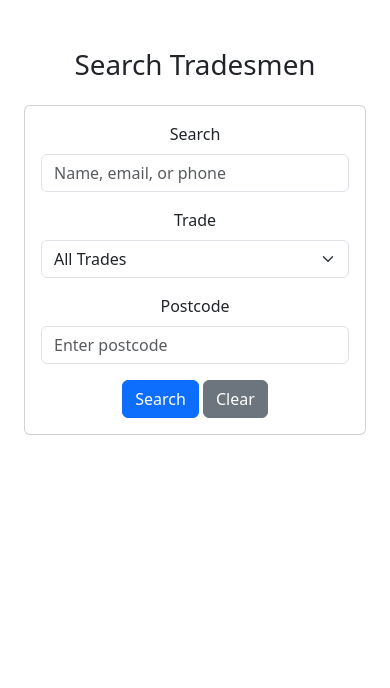
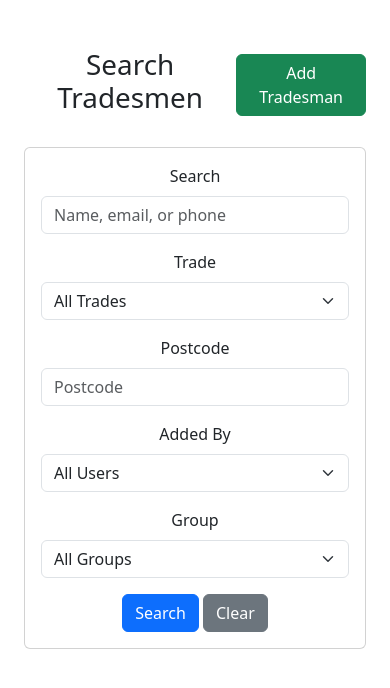
Before and after one commit to kevinruns/fair-price-jobs, a Flask app: page /search_tradesmen in a window 390 px wide. Shown: the part 58-746 px from the top of the page. Run offline with Flask 3, Linux system fonts and the light colour scheme; the visitor is signed in with stand-in values (Sample User, id 1); data that the repository does not hold is empty; some libraries are stand-ins or nearby versions.

Commit message:
Summary of Changes Enhanced Search Functionality Added "Added By" column to search_tradesmen results showing who entered each tradesman Updated search form layout to accommodate new filters (5 columns instead of 3) Added search by user and group functionality with dropdown filters Changed search results sorting to prioritize by number of jobs, then by rating Added "Add Tradesman" button to search page header for easy access Fixed Top Rated Tradesmen Display Resolved issue where tradesmen without ratings weren't appearing in the list Removed HAVING AVG(j.rating) IS NOT NULL filter that excluded unrated tradesmen Updated template to show "No Rating" badge for tradesmen without job history Changed sorting to ORDER BY AVG(j.rating) DESC NULLS LAST to include all tradesmen Database Query Improvements Enhanced search queries to include user information and group relationships Added proper JOIN clauses to fetch "Added By" data Improved sorting logic for better user experience Maintained backward compatibility with existing functionality User Experience Enhancements Better visual hierarchy with consistent button styling Improved empty states with helpful messaging Enhanced search capabilities with multiple filter options More comprehensive tradesman information display Technical Updates Updated SQL queries to work with new schema structure Added proper error handling for missing data Improved template logic for conditional display Maintained responsive design across all screen sizes The search functionality now provides comprehensive filtering and better ranking of results, while the Top Rated Tradesmen section properly displays all available tradesmen regardless of their rating status.

```diff
--- a/app.py
+++ b/app.py
@@ -92,8 +92,7 @@ def index():
                 WHERE ug1.user_id = ? AND ug1.status IN ('member', 'admin', 'creator')
             )
             GROUP BY t.id
-            HAVING AVG(j.rating) IS NOT NULL
-            ORDER BY AVG(j.rating) DESC, COUNT(j.id) DESC
+            ORDER BY AVG(j.rating) DESC NULLS LAST, COUNT(j.id) DESC
             LIMIT 10
         """, (user_id, user_id, user_id)).fetchall()
 
@@ -832,9 +831,13 @@ def search_tradesmen():
         query = """
             SELECT DISTINCT t.*,
                    COUNT(j.id) as job_count,
-                   AVG(j.rating) as avg_rating
+                   AVG(j.rating) as avg_rating,
+                   u.username as added_by_username,
+                   u.id as added_by_user_id
             FROM tradesmen t
             LEFT JOIN jobs j ON t.id = j.tradesman_id
+            JOIN user_tradesmen ut ON t.id = ut.tradesman_id
+            JOIN users u ON ut.user_id = u.id
             WHERE 1=1
         """
         params = []
@@ -852,7 +855,7 @@ def search_tradesmen():
             query += " AND t.postcode LIKE ?"
             params.append(f"{postcode}%")
 
-        query += " GROUP BY t.id ORDER BY avg_rating DESC NULLS LAST"
+        query += " GROUP BY t.id ORDER BY COUNT(j.id) DESC, avg_rating DESC NULLS LAST"
 
         tradesmen = db.execute(query, params).fetchall()
         tradesmen = [dict(row) for row in tradesmen]
--- a/templates/search_tradesmen.html
+++ b/templates/search_tradesmen.html
@@ -6,19 +6,24 @@
 
 {% block main %}
     <div class="container">
-        <h1 class="mb-4">Search Tradesmen</h1>
+        <div class="d-flex justify-content-between align-items-center mb-4">
+            <h1>Search Tradesmen</h1>
+            <a href="{{ url_for('add_tradesman') }}" class="btn btn-success">
+                <i class="fas fa-plus"></i> Add Tradesman
+            </a>
+        </div>
 
         <div class="card mb-4">
             <div class="card-body">
                 <form method="post" class="row g-3">
                     <input type="hidden" name="csrf_token" value="{{ csrf_token() }}">
-                    <div class="col-md-4">
+                    <div class="col-md-3">
                         <label for="search_term" class="form-label">Search</label>
                         <input type="text" class="form-control" id="search_term" name="search_term"
                                value="{{ search_term }}" placeholder="Name, email, or phone">
                     </div>
 
-                    <div class="col-md-4">
+                    <div class="col-md-3">
                         <label for="trade" class="form-label">Trade</label>
                         <select class="form-select" id="trade" name="trade">
                             <option value="">All Trades</option>
@@ -30,10 +35,34 @@
                         </select>
                     </div>
 
-                    <div class="col-md-4">
+                    <div class="col-md-2">
                         <label for="postcode" class="form-label">Postcode</label>
                         <input type="text" class="form-control" id="postcode" name="postcode"
-                               value="{{ postcode }}" placeholder="Enter postcode">
+                               value="{{ postcode }}" placeholder="Postcode">
+                    </div>
+
+                    <div class="col-md-2">
+                        <label for="added_by_user" class="form-label">Added By</label>
+                        <select class="form-select" id="added_by_user" name="added_by_user">
+                            <option value="">All Users</option>
+                            {% for user in users %}
+                                <option value="{{ user.username }}" {% if user.username == selected_user %}selected{% endif %}>
+                                    {{ user.username }}
+                                </option>
+                            {% endfor %}
+                        </select>
+                    </div>
+
+                    <div class="col-md-2">
+                        <label for="group" class="form-label">Group</label>
+                        <select class="form-select" id="group" name="group">
+                            <option value="">All Groups</option>
+                            {% for group in groups %}
+                                <option value="{{ group.name }}" {% if group.name == selected_group %}selected{% endif %}>
+                                    {{ group.name }}
+                                </option>
+                            {% endfor %}
+                        </select>
                     </div>
 
                     <div class="col-12">
@@ -55,6 +84,7 @@
                             <th>Phone</th>
                             <th>Email</th>
                             <th>Jobs</th>
+                            <th>Added By</th>
                             <th>Rating</th>
                         </tr>
                     </thead>
@@ -78,6 +108,11 @@
                                 </td>
                                 <td>{{ tradesman.job_count }}</td>
                                 <td>
+                                    <a href="{{ url_for('user_profile', user_id=tradesman.added_by_user_id) }}" class="text-decoration-none">
+                                        <span class="text-info">{{ tradesman.added_by_username }}</span>
+                                    </a>
+                                </td>
+                                <td>
                                     {% if tradesman.avg_rating %}
                                         {{ "%.1f"|format(tradesman.avg_rating) }} ⭐
                                     {% else %}
```
Also changed, not shown: templates/index.html (+7 -3 lines), 1 other file.
